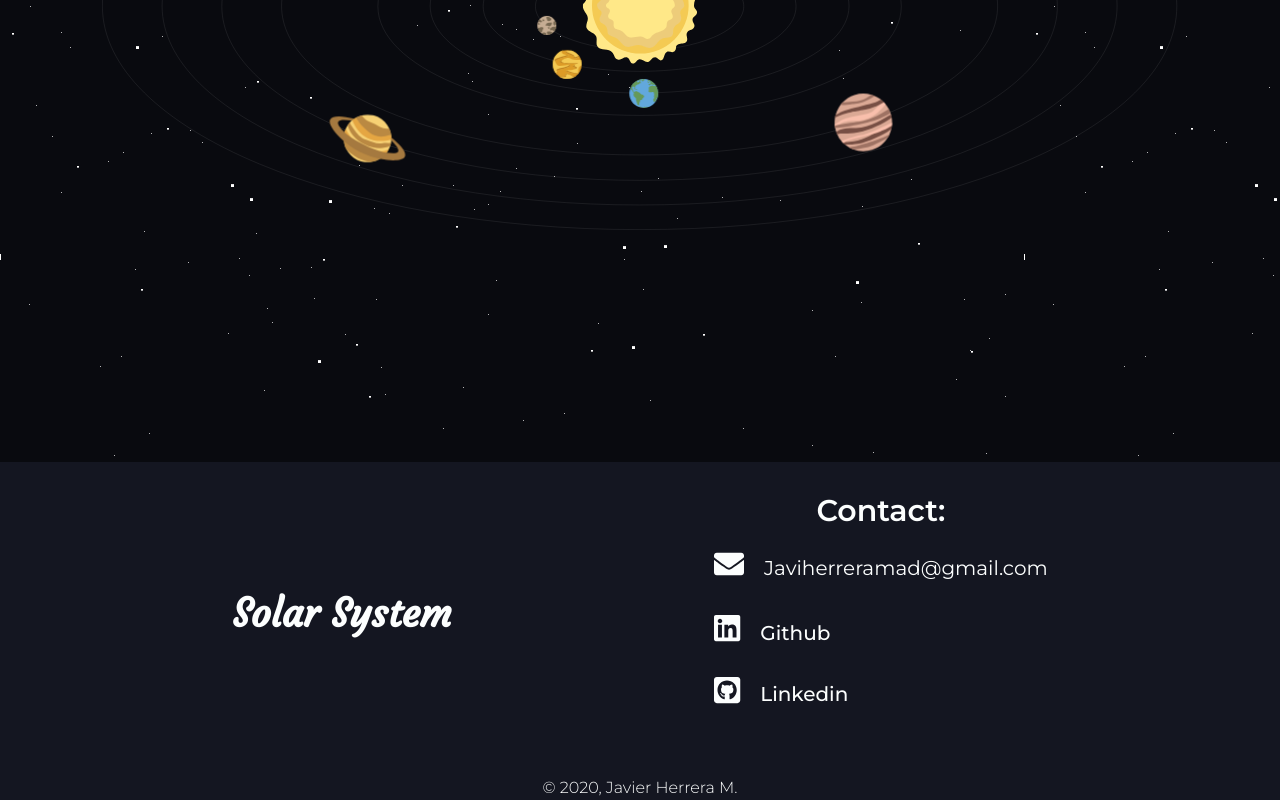
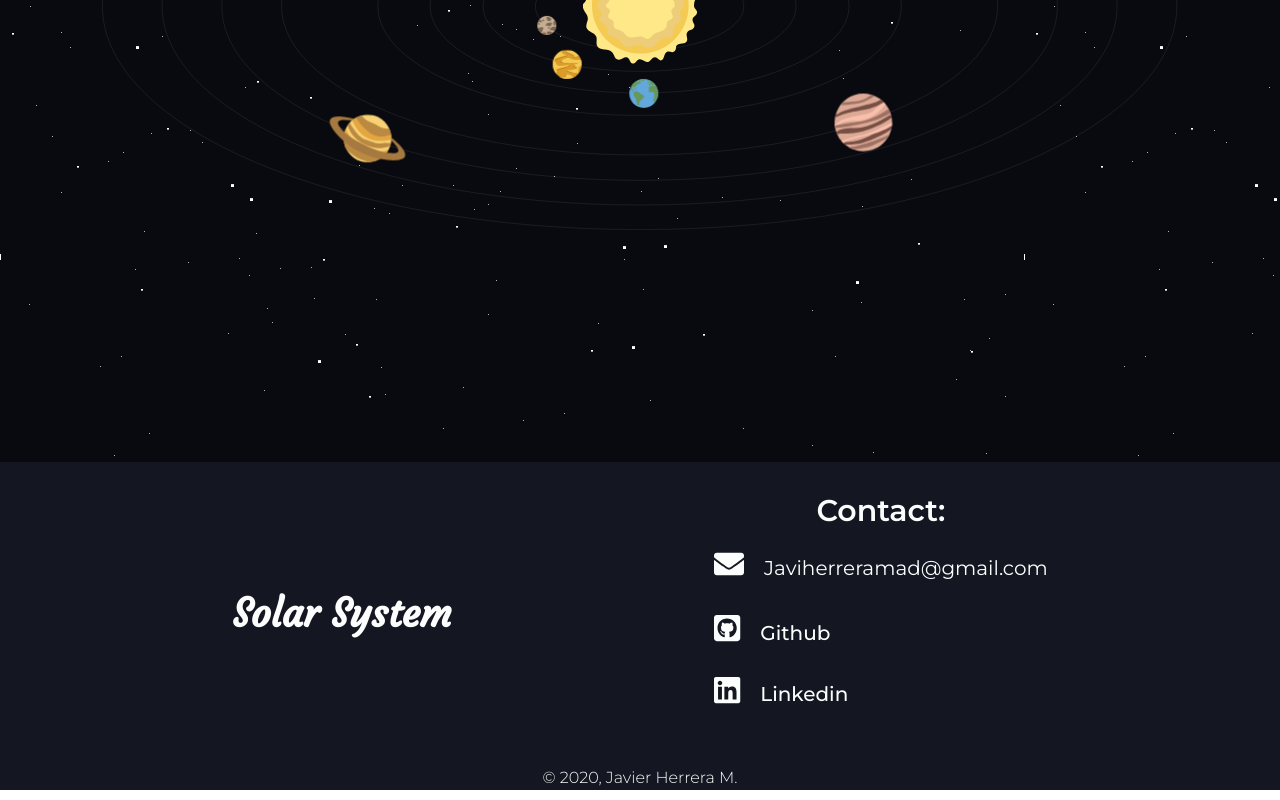
Before and after one commit to JavierHerreraM/solar-system, a React (Create React App) app: page / in a window 1280 px wide. Shown: the part 338-1138 px from the top of the page. Built offline with nearby package versions, Linux system fonts and the light colour scheme.

Commit message:
Fix the icons on the footer

```diff
--- a/src/components/footer/Footer.jsx
+++ b/src/components/footer/Footer.jsx
@@ -13,8 +13,8 @@ function Footer() {
                     <h4>Contact:</h4>
                     <ul>
                         <li><p><FontAwesomeIcon icon={faEnvelope} />Javiherreramad@gmail.com</p></li>
-                        <li><a className='footer-link' href="https://github.com/JavierHerreraM" target="_blank" rel="noopener noreferrer"><FontAwesomeIcon icon={faLinkedin} />Github</a></li>
-                        <li><a className='footer-link' href="https://www.linkedin.com/in/javier-herrera-madrigal" target="_blank" rel="noopener noreferrer"><FontAwesomeIcon icon={faGithubSquare} />Linkedin</a></li>
+                        <li><a className='footer-link' href="https://github.com/JavierHerreraM" target="_blank" rel="noopener noreferrer"><FontAwesomeIcon icon={faGithubSquare} />Github</a></li>
+                        <li><a className='footer-link' href="https://www.linkedin.com/in/javier-herrera-madrigal" target="_blank" rel="noopener noreferrer"><FontAwesomeIcon icon={faLinkedin} />Linkedin</a></li>
                     </ul>
                 </div>
             </div>
--- a/src/components/footer/footer.scss
+++ b/src/components/footer/footer.scss
@@ -17,7 +17,7 @@ footer {
 
     &>* {
         padding: 0 1.5rem;
-        margin-bottom: 2rem;
+        margin-bottom: 1.5rem;
     }
 }
 
```
